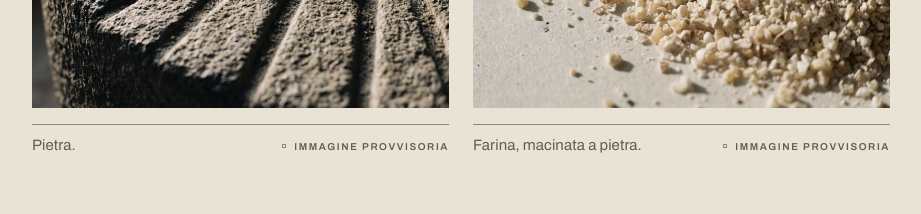
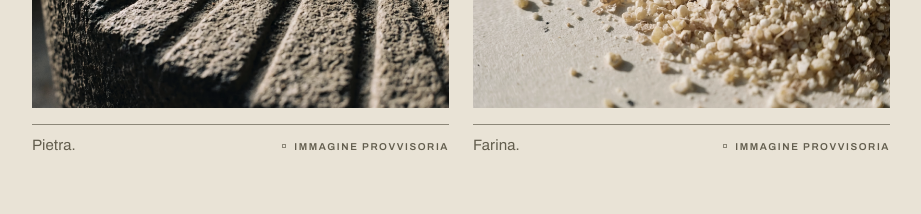
Before and after one commit to Marian-Ovidiu/giardino-delle-esperedi, a Next.js app: page / in a window 1280 px wide. Shown: the part 8360-8574 px from the top of the page, without its empty margins (243-1164 px from the left). Built offline with nearby package versions, Linux system fonts and the light colour scheme; a web font is replaced by a local one.

Commit message:
Immagini provvsiorie

```diff
--- a/src/components/Piastra.tsx
+++ b/src/components/Piastra.tsx
@@ -34,10 +34,7 @@ export function Piastra({
   const decorative = asset.alt === "";
 
   return (
-    <figure
-      className={["piastra", className].filter(Boolean).join(" ")}
-      data-status={asset.status}
-    >
+    <figure className={["piastra", className].filter(Boolean).join(" ")} data-status={asset.status}>
       <div className="piastra__frame">
         <Image
           src={asset.src}
--- a/src/content/media.ts
+++ b/src/content/media.ts
@@ -113,7 +113,10 @@ export const media: Record<MediaKey, MediaAsset | null> = {
   "pietra-farina": {
     src: "/images/generated/piastre/pietra-farina.avif",
     alt: "Macro di farina di mais, grana visibile.",
-    caption: "Farina, macinata a pietra.",
+    // NOT "Farina, macinata a pietra." — that attaches a verified process to a
+    // provisional, generic plate, which is the one thing these images may not
+    // do. The caption names the material and stops.
+    caption: "Farina.",
     width: 1600,
     height: 1000,
     status: "provvisorio",
```
Also changed, not shown: src/components/Chapters.tsx (+10 -2 lines), .sheet.mjs (deleted), 1 other file (tests, documents, lock files or other folders).
